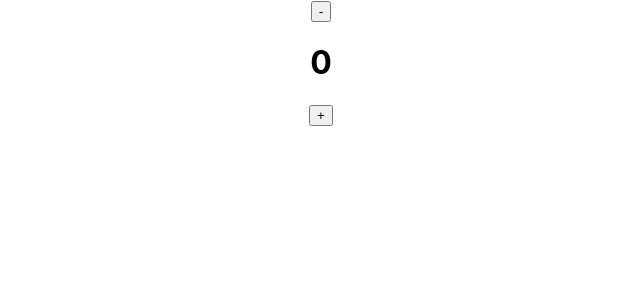
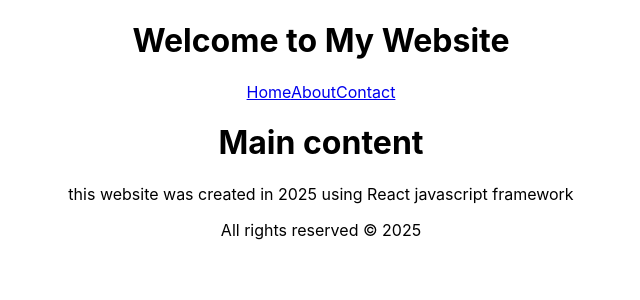
Before and after one commit to adam-rifai/React-app, a React (Create React App) app: page / in a window 1280 px wide. Shown: the top 300 px of the page, without its empty margins (319-959 px from the left). Built offline with nearby package versions, Linux system fonts and the light colour scheme.

Commit message:
App version 1.2

```diff
--- a/src/App.js
+++ b/src/App.js
@@ -1,19 +1,17 @@
 import "./App.css";
 import React from "react";
-import { useState, useEffect } from "react";
+// import components:
+import Header from "./Header";
+import Footer from "./Footer";
+import Main from "./Main";
 
 const App = () => {
-  const [counter, setCounter] = useState(0);
-  useEffect(() => alert("you've changed the counter"), [counter]);
   return (
-    <div className="App">
-      <button onClick={() => setCounter((prev) => Math.max(0, prev - 1))}>
-        -
-      </button>
-
-      <h1>{counter}</h1>
-      <button onClick={() => setCounter(counter + 1)}>+</button>
-    </div>
+    <main className="App">
+      <Header />
+      <Main />
+      <Footer />
+    </main>
   );
 };
 
--- /dev/null
+++ b/src/Footer.jsx
@@ -0,0 +1,10 @@
+// creating a footer component with one paragraph.
+const Footer = () => {
+  return (
+    <div>
+      <p>All rights reserved &copy; 2025</p>
+    </div>
+  );
+};
+
+export default Footer;
--- /dev/null
+++ b/src/Header.jsx
@@ -0,0 +1,14 @@
+const Header = () => {
+  return (
+    <header>
+      <h1 className="wel_class">Welcome to My Website</h1>
+      <nav className="nav_links">
+        <a href="#">Home</a>
+        <a href="#">About</a>
+        <a href="#">Contact</a>
+      </nav>
+    </header>
+  );
+};
+
+export default Header;
--- /dev/null
+++ b/src/Main.jsx
@@ -0,0 +1,11 @@
+// creating a component called Main.
+const Main = () => {
+  return (
+    <div>
+      <h1>Main content</h1>
+      <p> this website was created in 2025 using React javascript framework</p>
+    </div>
+  );
+};
+
+export default Main;
```
